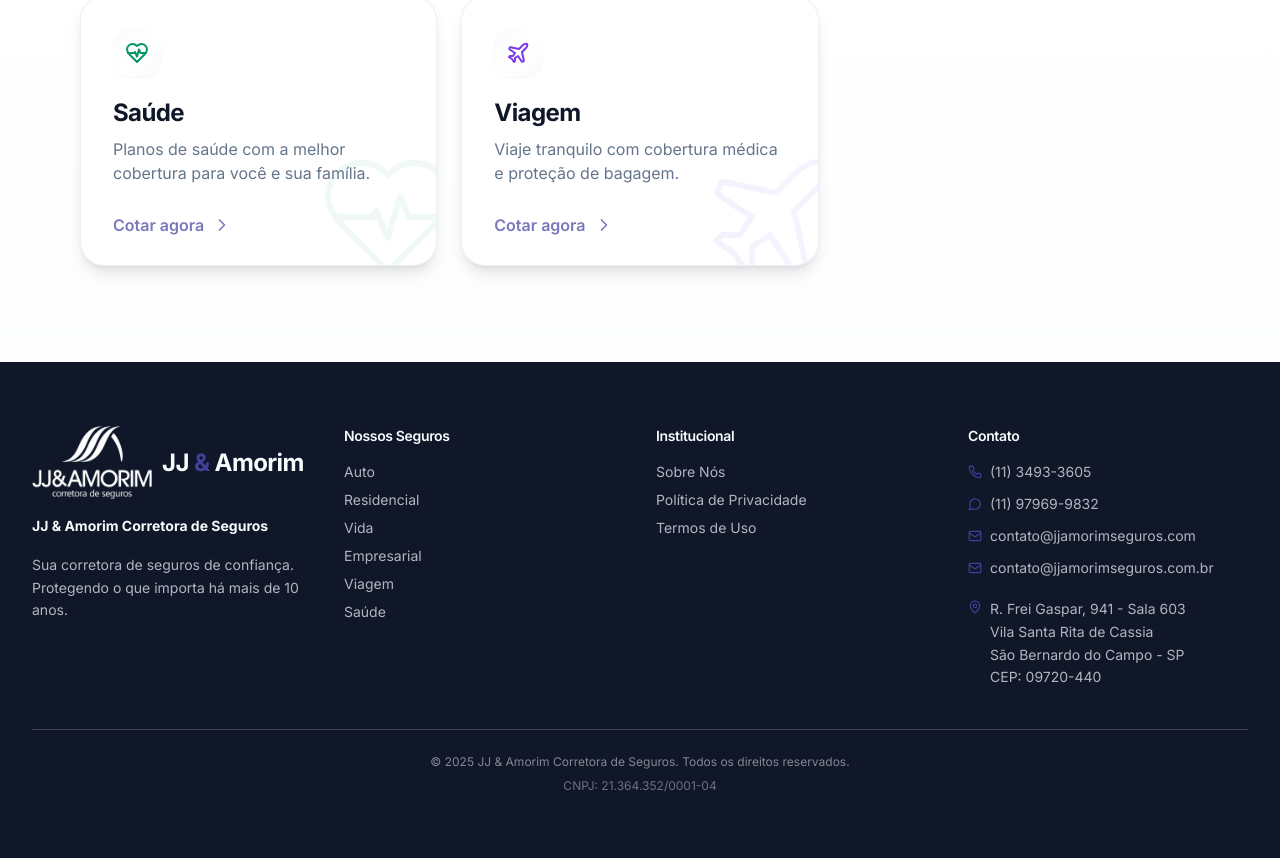
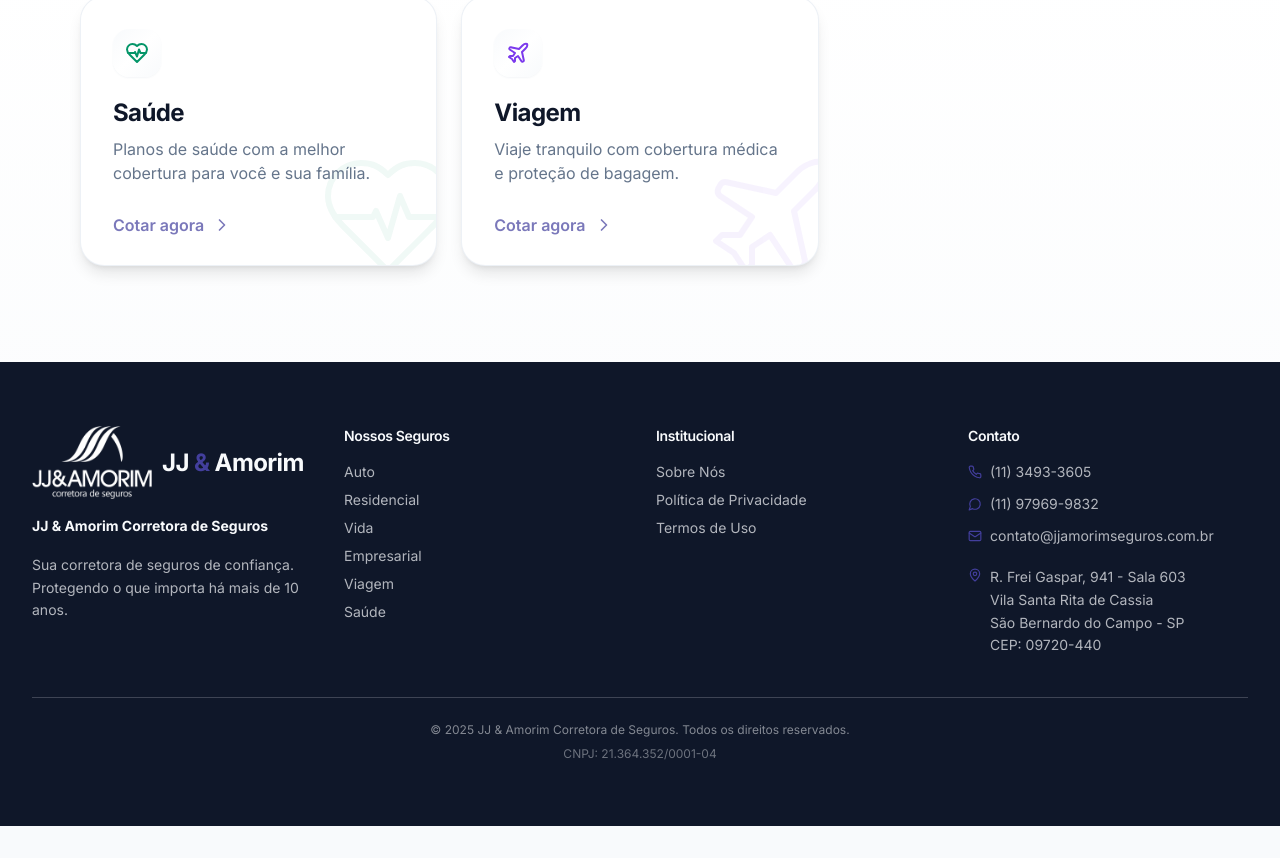
Before and after one commit to mktfun/jjseguros, a React (Vite) app: page /seguros in a window 1280 px wide. Shown: the part 904-1762 px from the top of the page. After the commit the page ends 1730 px from the top, so only its background shows below. Built offline with nearby package versions, Linux system fonts and the light colour scheme; the HTML template or start-up script is replaced by a standard one.

Commit message:
Visual edit in Lovable
Edited UI in Lovable

```diff
--- a/src/components/Footer.tsx
+++ b/src/components/Footer.tsx
@@ -1,9 +1,7 @@
 import { Logo } from "./Logo";
 import { Mail, Phone, MapPin, MessageCircle } from "lucide-react";
-
 export const Footer = () => {
-  return (
-    <footer className="bg-primary text-primary-foreground">
+  return <footer className="bg-primary text-primary-foreground">
       <div className="container py-12 lg:py-16">
         <div className="grid gap-8 sm:grid-cols-2 lg:grid-cols-4">
           {/* Brand */}
@@ -57,21 +55,13 @@ export const Footer = () => {
                 </a>
               </li>
               <li>
-                <a
-                  href="https://wa.me/5511979699832"
-                  target="_blank"
-                  rel="noopener noreferrer"
-                  className="flex items-center gap-2 hover:text-primary-foreground transition-colors"
-                >
+                <a href="https://wa.me/5511979699832" target="_blank" rel="noopener noreferrer" className="flex items-center gap-2 hover:text-primary-foreground transition-colors">
                   <MessageCircle size={14} className="text-secondary flex-shrink-0" />
                   <span>(11) 97969-9832</span>
                 </a>
               </li>
               <li>
-                <a href="mailto:contato@jjamorimseguros.com" className="flex items-center gap-2 hover:text-primary-foreground transition-colors">
-                  <Mail size={14} className="text-secondary flex-shrink-0" />
-                  <span>contato@jjamorimseguros.com</span>
-                </a>
+
               </li>
               <li>
                 <a href="mailto:contato@jjamorimseguros.com.br" className="flex items-center gap-2 hover:text-primary-foreground transition-colors">
@@ -102,6 +92,5 @@ export const Footer = () => {
           </p>
         </div>
       </div>
-    </footer>
-  );
+    </footer>;
 };
```
